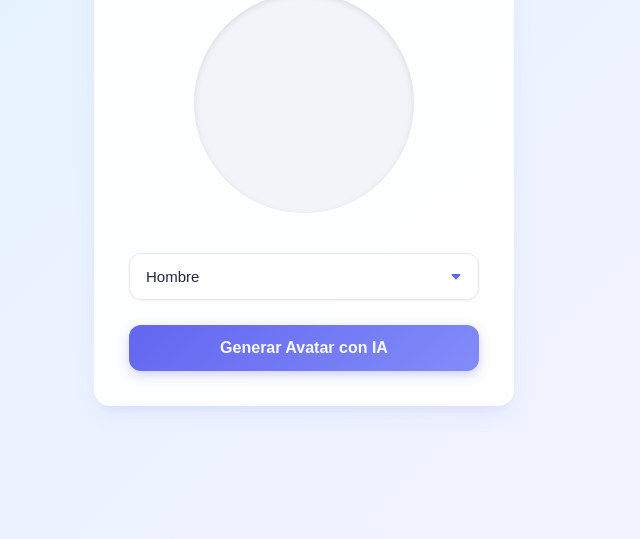
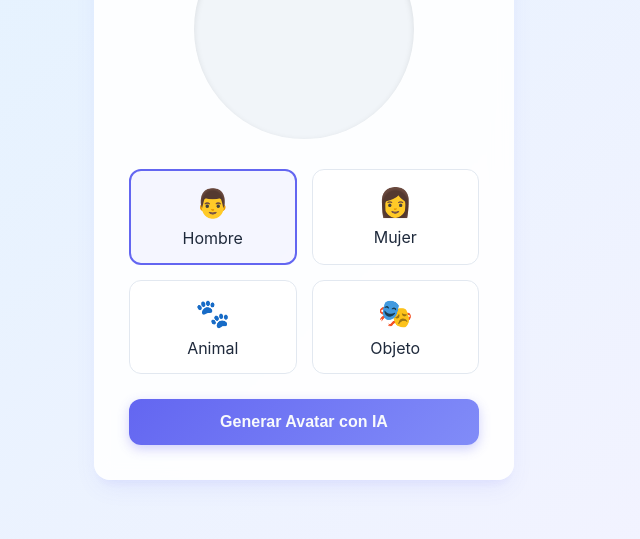
Before and after one commit to Dieguidev/avatares-openia, a website: page public/index.html in a window 1280 px wide. Shown: the part 261-800 px from the top of the page, without its empty margins (336-976 px from the left). Drawn offline with Linux system fonts and the light colour scheme; files whose address does not match are found by name.

Commit message:
Agregar tarjetas de categoría para selección de avatar y eliminar el selector original

```diff
--- a/public/assets/css/styles.css
+++ b/public/assets/css/styles.css
@@ -423,3 +423,42 @@ body {
     font-size: 2.2rem;
   }
 }
+
+.category-cards {
+  display: grid;
+  grid-template-columns: repeat(2, 1fr);
+  gap: 1.5rem;
+  margin-top: 2rem;
+}
+
+.category-card {
+  background: rgba(255, 255, 255, 0.7);
+  border: 1px solid #e2e8f0;
+  border-radius: 1.2rem;
+  padding: 1.5rem 1rem;
+  cursor: pointer;
+  transition: var(--transition);
+  display: flex;
+  flex-direction: column;
+  align-items: center;
+}
+
+.category-card:hover {
+  background: rgba(255, 255, 255, 0.9);
+  transform: translateY(-3px);
+}
+
+.category-card.active {
+  border: 2px solid var(--primary-color);
+  background: rgba(99, 102, 241, 0.05);
+}
+
+.category-icon {
+  font-size: 2.8rem;
+  margin-bottom: 0.8rem;
+}
+
+/* Ocultar el selector original */
+.category-selector {
+  display: none;
+}
--- a/public/assets/js/main.js
+++ b/public/assets/js/main.js
@@ -3,11 +3,29 @@ const avatarBox = document.querySelector(".avatar-box");
 const loading = document.querySelector(".loading");
 const categoryselector = document.querySelector(".category-selector");
 
+// Seleccionar categorías
+const categoryCards = document.querySelectorAll(".category-card");
+let selectedCategory = "hombre"; // Valor por defecto
+
+categoryCards.forEach((card) => {
+  card.addEventListener("click", () => {
+    // Quitar clase active de todas las tarjetas
+    categoryCards.forEach((c) => c.classList.remove("active"));
+    // Añadir clase active a la tarjeta seleccionada
+    card.classList.add("active");
+    // Actualizar categoría seleccionada
+    selectedCategory = card.dataset.value;
+  });
+});
+
+// Marcar la primera tarjeta como activa por defecto
+categoryCards[0].classList.add("active");
+
 loading.style.display = "none";
 
 generateBtn.addEventListener("click", async () => {
   //sacar la categoria seleccionada
-  const category = categoryselector.value;
+  // const category = categoryselector.value;
 
   //mostrar cargando
   loading.style.display = "block";
@@ -19,7 +37,7 @@ generateBtn.addEventListener("click", async () => {
       headers: {
         "Content-Type": "application/json",
       },
-      body: JSON.stringify({ category }),
+      body: JSON.stringify({ category: selectedCategory }),
     });
     let data = await response.json();
     //Incrustar la imagen en la caja
--- a/public/index.html
+++ b/public/index.html
@@ -16,12 +16,24 @@
         <span class="loading">Cargando...</span>
       </div>
 
-      <select class="category-selector">
-        <option value="hombre">Hombre</option>
-        <option value="mujer">Mujer</option>
-        <option value="animal">Animal</option>
-        <option value="objeto">Objeto</option>
-      </select>
+      <div class="category-cards">
+        <div class="category-card" data-value="hombre">
+          <div class="category-icon">👨</div>
+          <span>Hombre</span>
+        </div>
+        <div class="category-card" data-value="mujer">
+          <div class="category-icon">👩</div>
+          <span>Mujer</span>
+        </div>
+        <div class="category-card" data-value="animal">
+          <div class="category-icon">🐾</div>
+          <span>Animal</span>
+        </div>
+        <div class="category-card" data-value="objeto">
+          <div class="category-icon">🎭</div>
+          <span>Objeto</span>
+        </div>
+      </div>
       <button class="btn-generate">Generar Avatar con IA</button>
     </section>
   </body>
```
